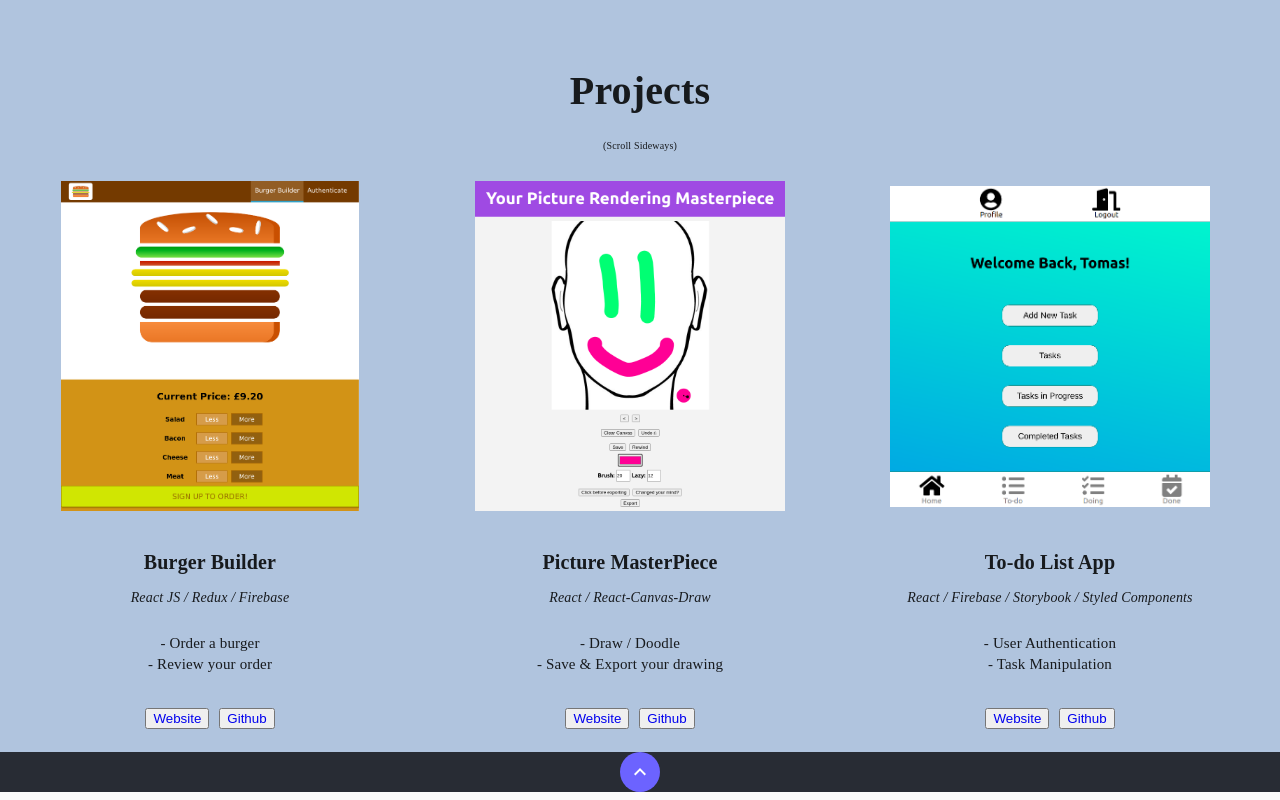
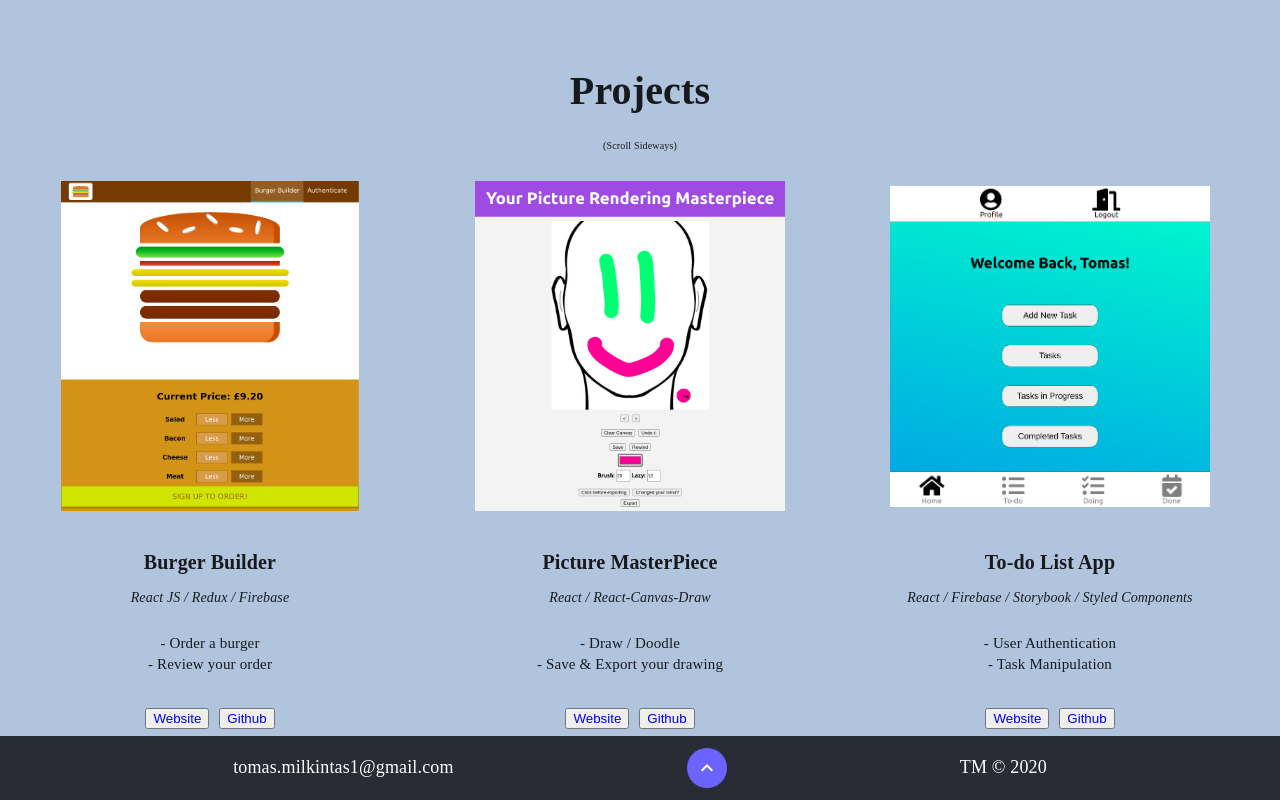
Before and after one commit to tomasmilkintas/portfolio, a React (Create React App) app: page / in a window 1280 px wide. Shown: the part 808-1608 px from the top of the page. Built offline with nearby package versions, Linux system fonts and the light colour scheme; a web font is replaced by a local one.

Commit message:
improving the footer

```diff
--- a/src/containers/Home/Home.css
+++ b/src/containers/Home/Home.css
@@ -24,7 +24,7 @@
 .home__projects {
     display: flex;
     flex-direction: column;
-    height: 95vh;
+    height: 93vh;
     background-color: lightsteelblue;
 }
 
@@ -66,10 +66,16 @@
 
 .home__footer {
     background-color: #282c34;
+    color: white;
     display: flex;
-    justify-content: center;
+    justify-content: space-evenly;
     align-items: center;
-    height: 5vh;
+    height: 8vh;
+}
+
+.home__footerText {
+    font-size: 18px;
+    font-weight: 500;
 }
 
 #bottom {
--- a/src/containers/Home/Home.js
+++ b/src/containers/Home/Home.js
@@ -50,9 +50,11 @@ const Home = (props) => {
                 </div>
             </div>
             <div className="home__footer">
+                <p className="home__footerText">tomas.milkintas1@gmail.com</p>
                 <a href="#top" className="home__arrowUp">
                     <ExpandLessIcon />
                 </a>
+                <p className="home__footerText"> TM &#169; 2020</p>
             </div>
         </div>
     );
```
